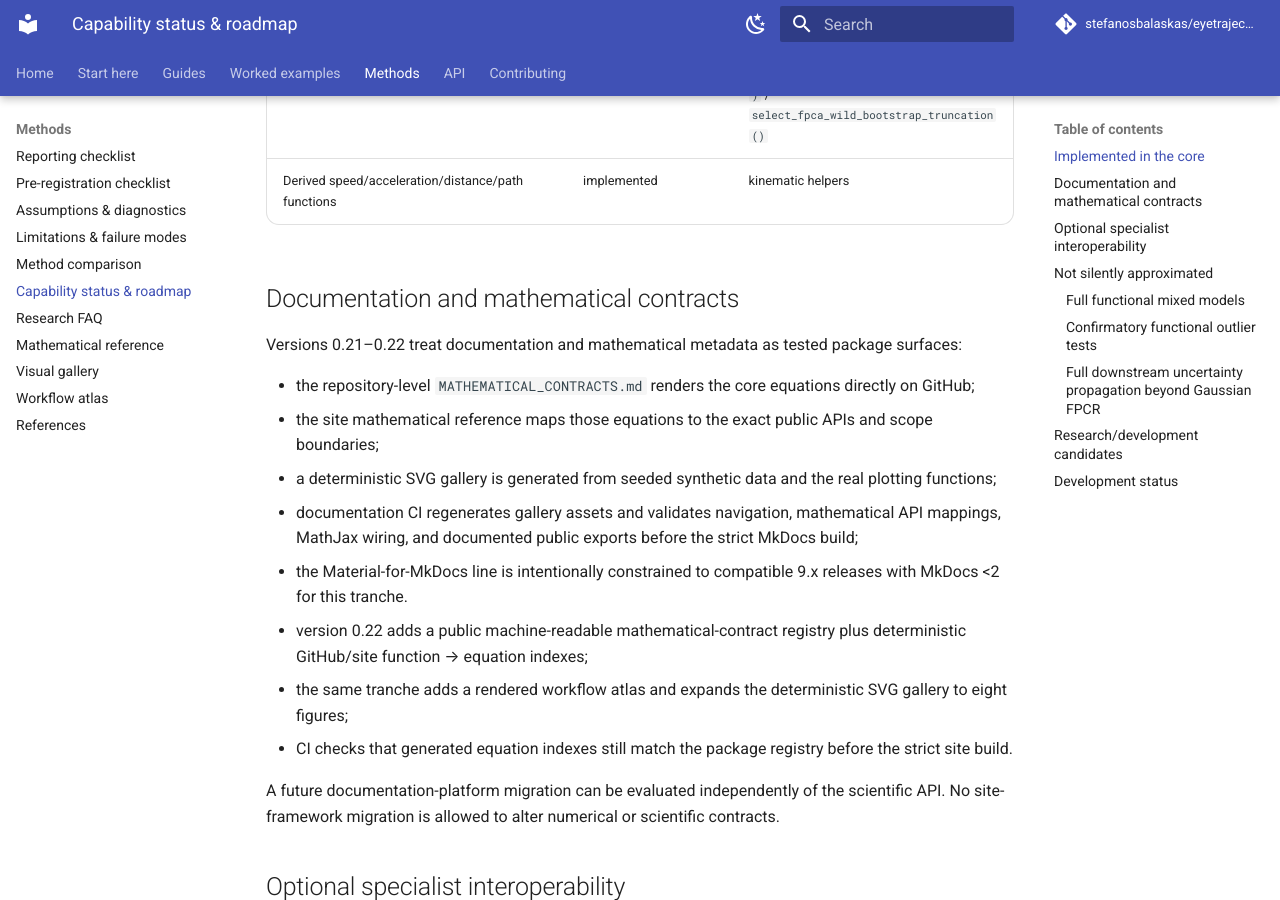
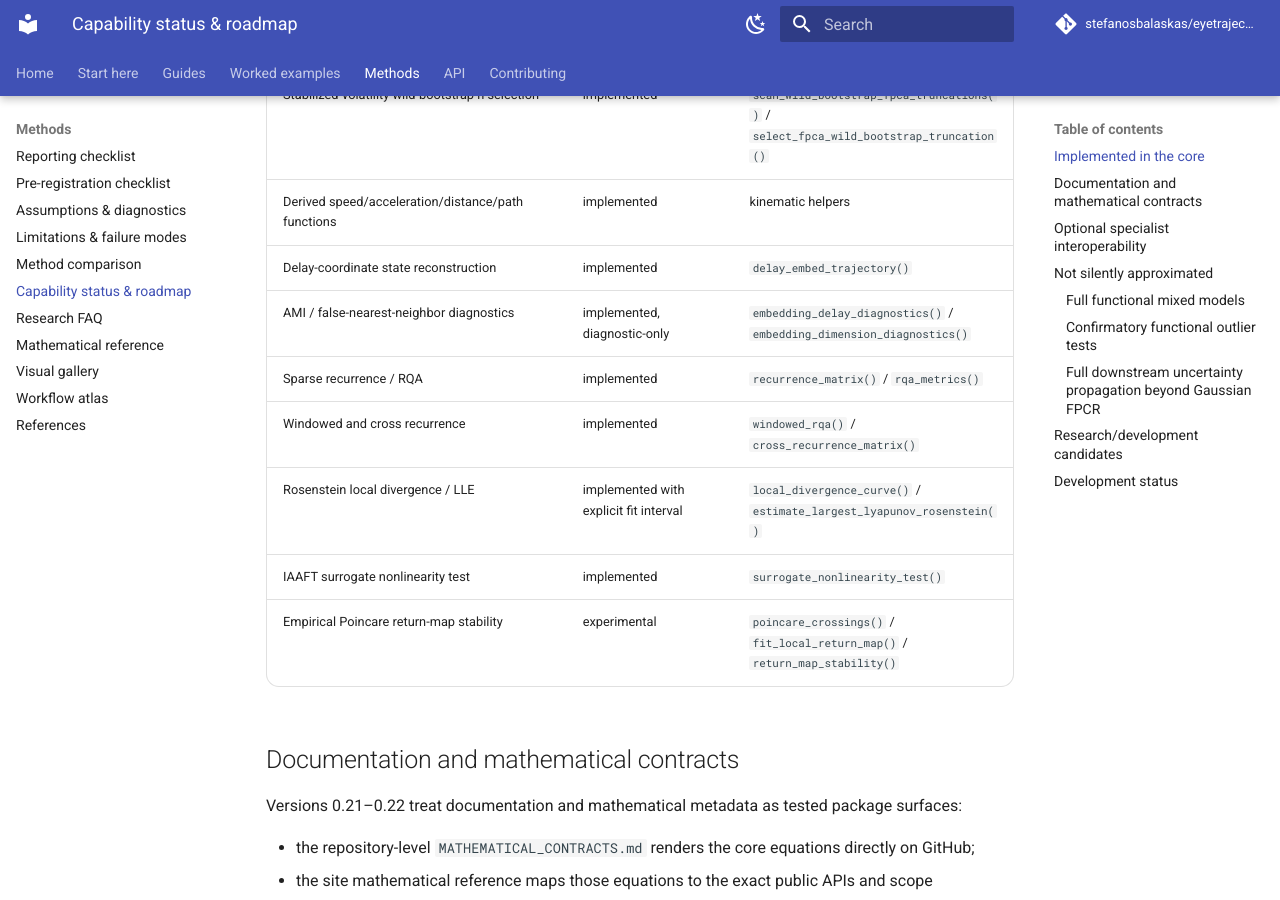
Before and after one commit to stefanosbalaskas/eyetrajectoriespy, an MkDocs documentation site: the page built from docs/methods/status-roadmap.md, in a window 1280 px wide and 900 px high, scrolled down 2444 px. Built offline with MkDocs 1.6.1 and Material for MkDocs 9.7.7, drawn with Linux system fonts in a browser that asks for light colours; comment, search, counter and statistics services are not loaded; some of the changed text lies outside the part shown.

Commit message:
Add nonlinear dynamics capability status and model-based boundary

```diff
--- a/docs/methods/status-roadmap.md
+++ b/docs/methods/status-roadmap.md
@@ -49,6 +49,13 @@ This page distinguishes implemented scientific contracts from optional interoper
 | Finite-bootstrap Monte Carlo precision diagnostics | implemented | `fpca_wild_bootstrap_family_test_monte_carlo_diagnostics()` |
 | Stabilized-volatility wild-bootstrap h selection | implemented | `scan_wild_bootstrap_fpca_truncations()` / `select_fpca_wild_bootstrap_truncation()` |
 | Derived speed/acceleration/distance/path functions | implemented | kinematic helpers |
+| Delay-coordinate state reconstruction | implemented | `delay_embed_trajectory()` |
+| AMI / false-nearest-neighbor diagnostics | implemented, diagnostic-only | `embedding_delay_diagnostics()` / `embedding_dimension_diagnostics()` |
+| Sparse recurrence / RQA | implemented | `recurrence_matrix()` / `rqa_metrics()` |
+| Windowed and cross recurrence | implemented | `windowed_rqa()` / `cross_recurrence_matrix()` |
+| Rosenstein local divergence / LLE | implemented with explicit fit interval | `local_divergence_curve()` / `estimate_largest_lyapunov_rosenstein()` |
+| IAAFT surrogate nonlinearity test | implemented | `surrogate_nonlinearity_test()` |
+| Empirical Poincare return-map stability | experimental | `poincare_crossings()` / `fit_local_return_map()` / `return_map_stability()` |
 
 ## Documentation and mathematical contracts
 
@@ -99,7 +106,11 @@ Still not provided are full uncertainty procedures that jointly include target m
 
 Future tranches may evaluate:
 
-- richer multilevel functional mixed-effects backends.
+- richer multilevel functional mixed-effects backends;
+- explicit system-identification models for gaze dynamics;
+- model-based continuation / Floquet analysis only after a validated dynamical-system contract exists.
+
+Classical `floquet_multipliers(gaze)`, monodromy matrices from raw observations, and `detect_bifurcation(gaze)` are intentionally **not** implemented in 0.23.
 
 A candidate enters the public API only when it can preserve the package rules: explicit estimand, deterministic behavior or seed, provenance, failure diagnostics, synthetic truth tests, documentation, and runnable examples.
 
```
